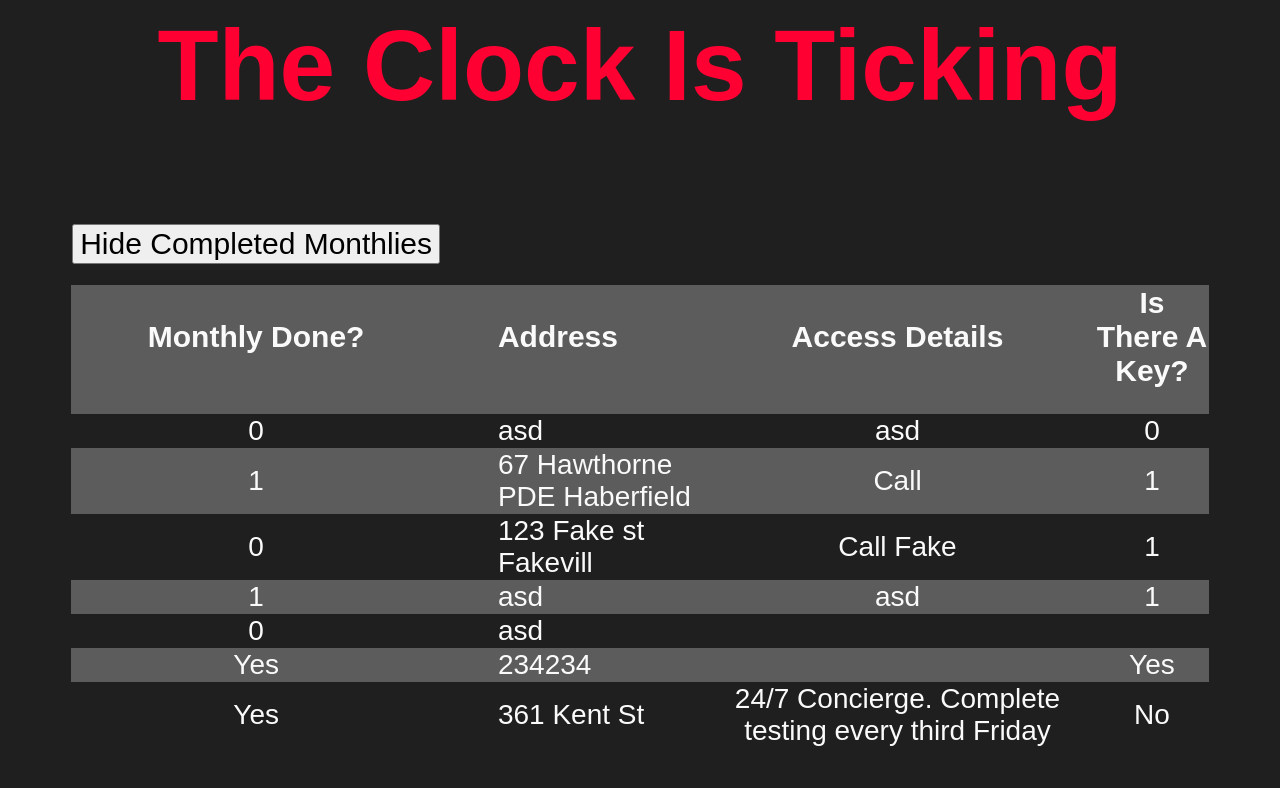
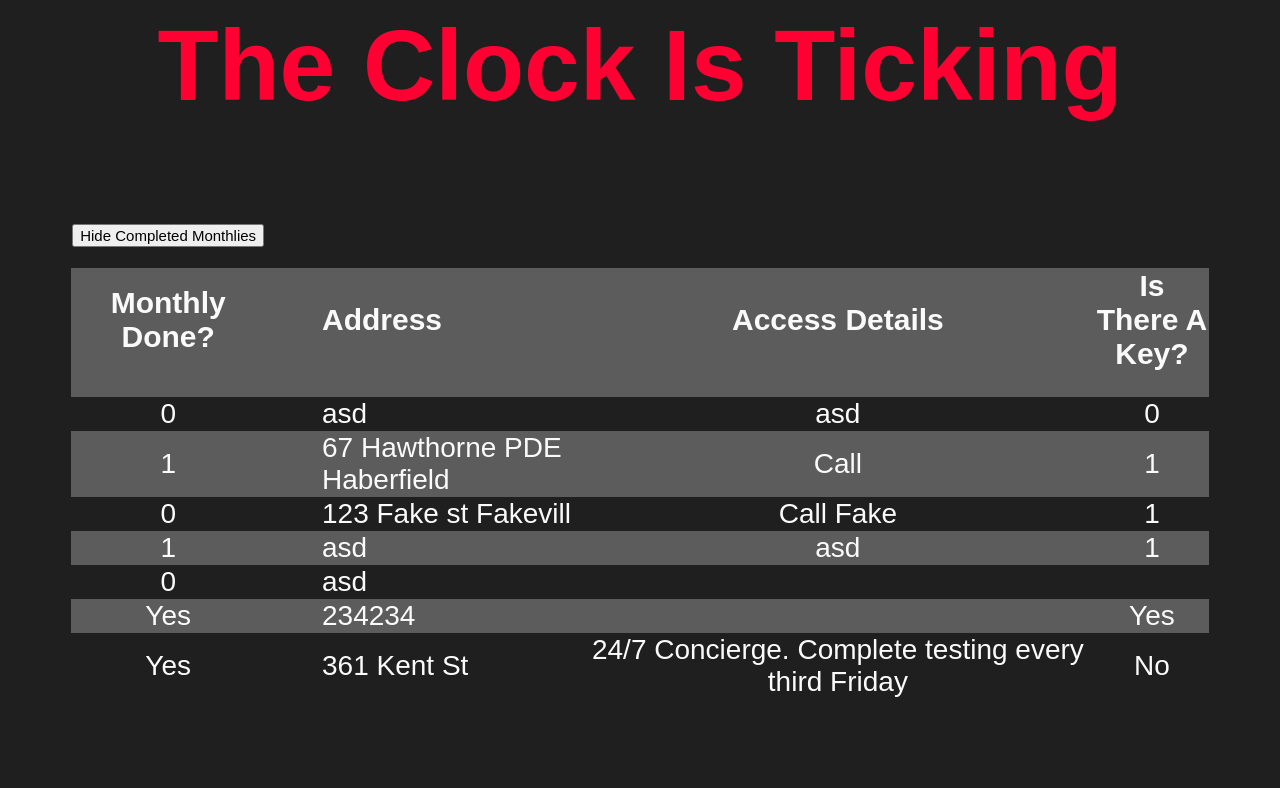
Before and after one commit to Sammvich2/Keys, a PHP site: page /montly.php in a window 1280 px wide. Shown: the top 788 px of the page. After the commit the page ends 697 px from the top, so only its background shows below. Run offline with PHP 8.4, Linux system fonts and the light colour scheme; data comes from the database, SQL or seed files in the repository.

Commit message:
/ ‘montly.php’

```diff
--- a/montly.php
+++ b/montly.php
@@ -54,7 +54,7 @@
             font-size: 15px;
         }
         input {
-            font-size: 30px;
+            font-size: 15px;
             resize: none;
             font-family: Century Gothic, CenturyGothic, AppleGothic, sans-serif;
             width: 100%;
```
